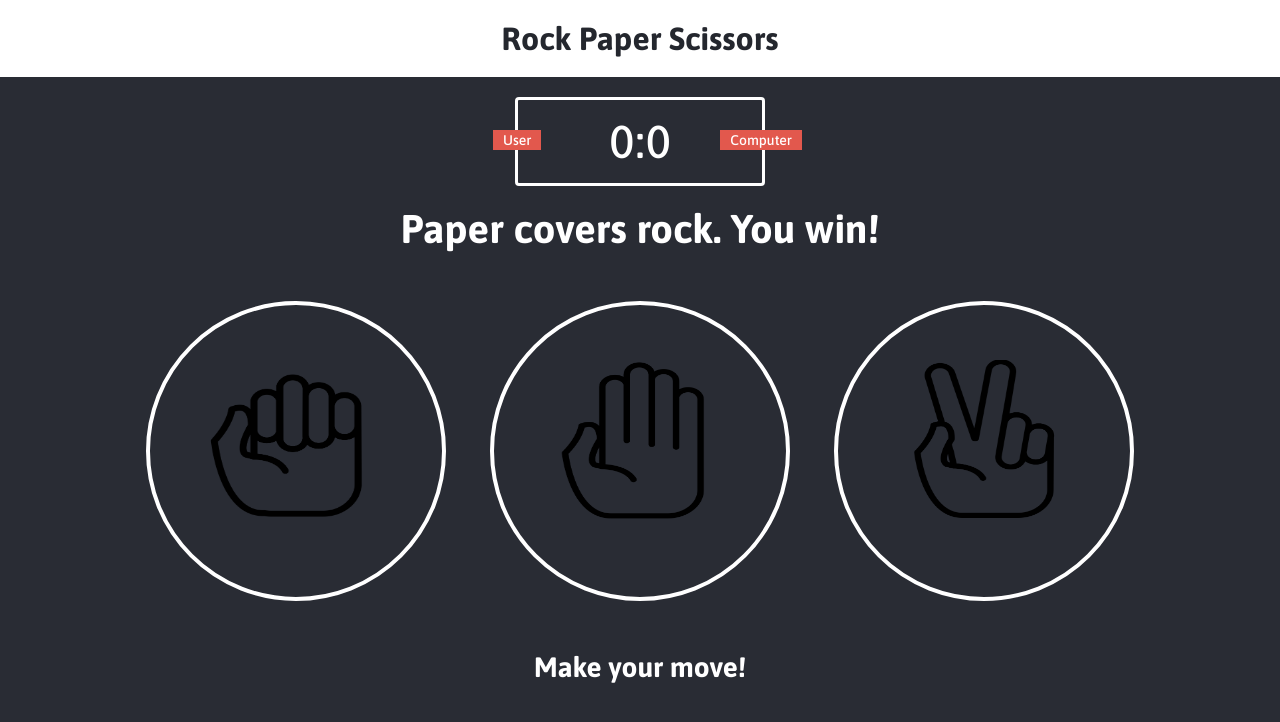
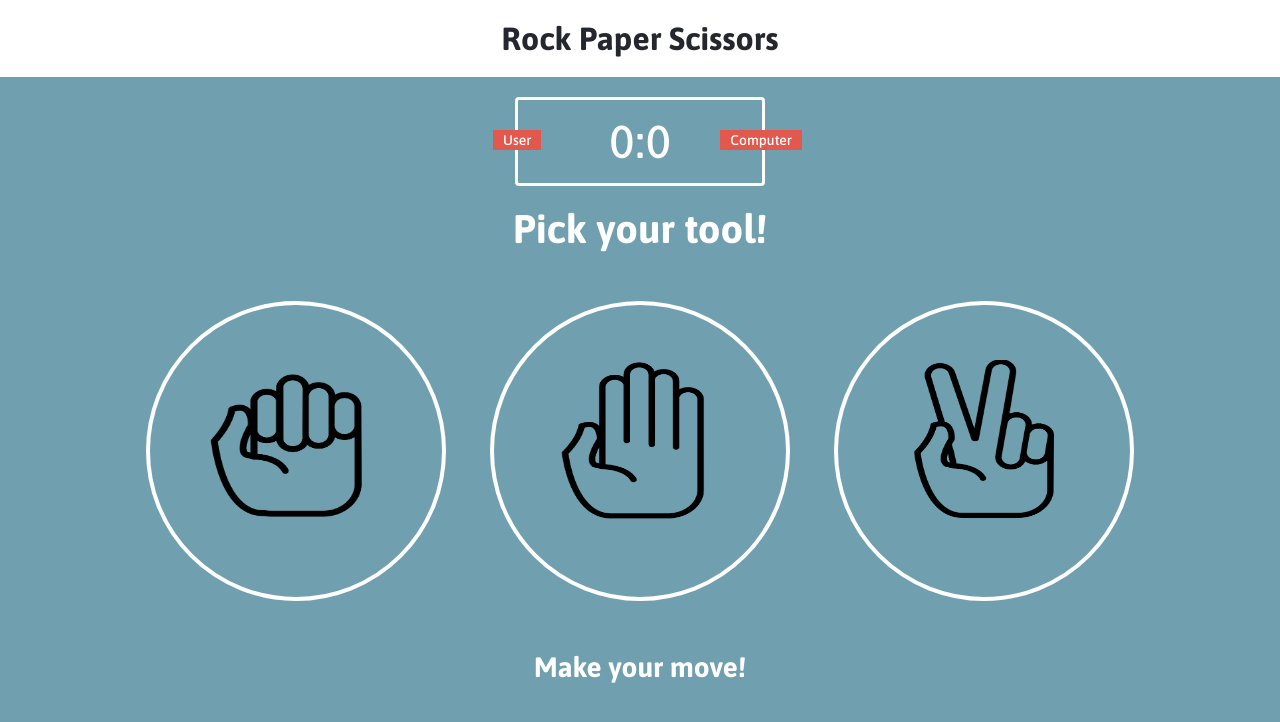
Before and after one commit to DingusDad/rock-paper-scissors-game, a plain HTML site: page index.html in a window 1280 px wide. Drawn offline with Linux system fonts and the light colour scheme.

Commit message:
changed visiuals

```diff
--- a/index.html
+++ b/index.html
@@ -17,7 +17,7 @@
         </div>
 
         <div class="result">
-            <p>Paper covers rock. You win!</p>
+            <p>Pick your tool!</p>
         </div>
 
         <div class="choices">
--- a/styles.css
+++ b/styles.css
@@ -7,7 +7,7 @@
 }
 
 body {
-    background-color: #292C34;
+    background-color: #70A0AF;
 }
 
 header {
```
